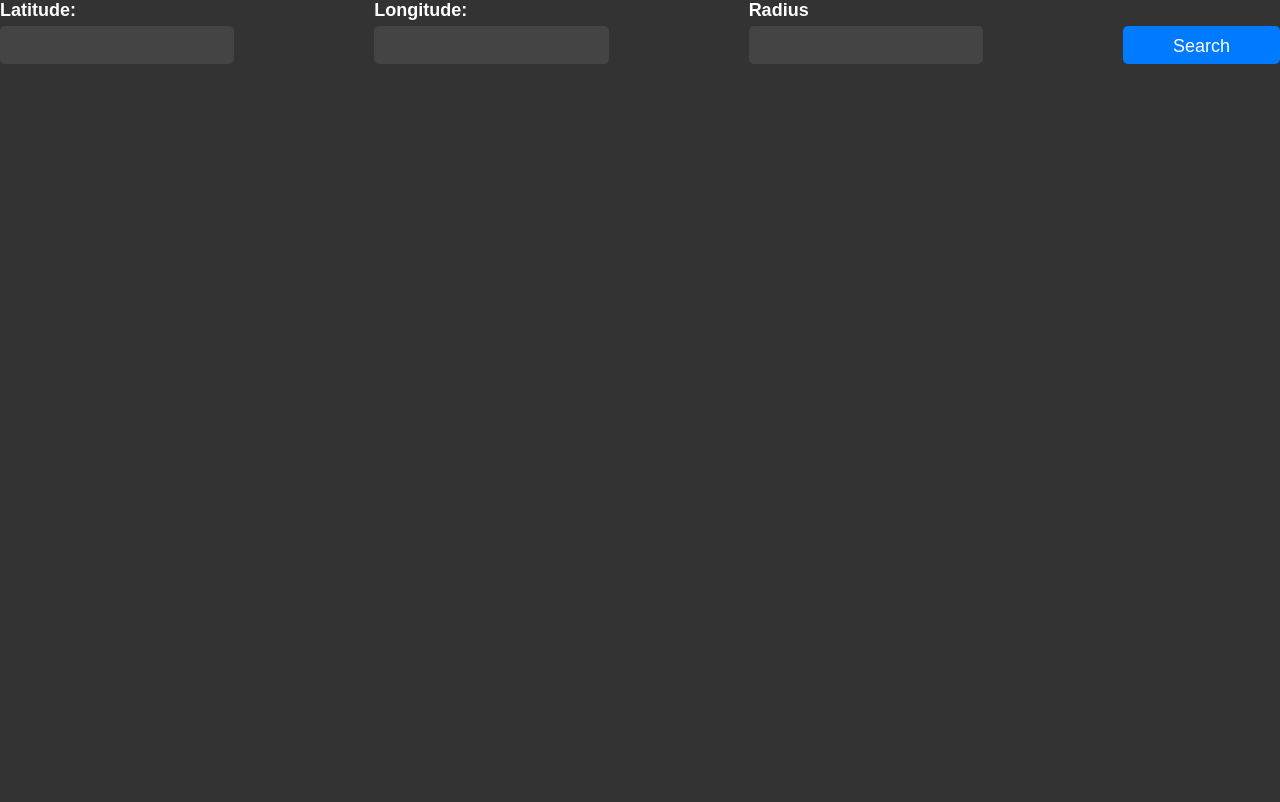
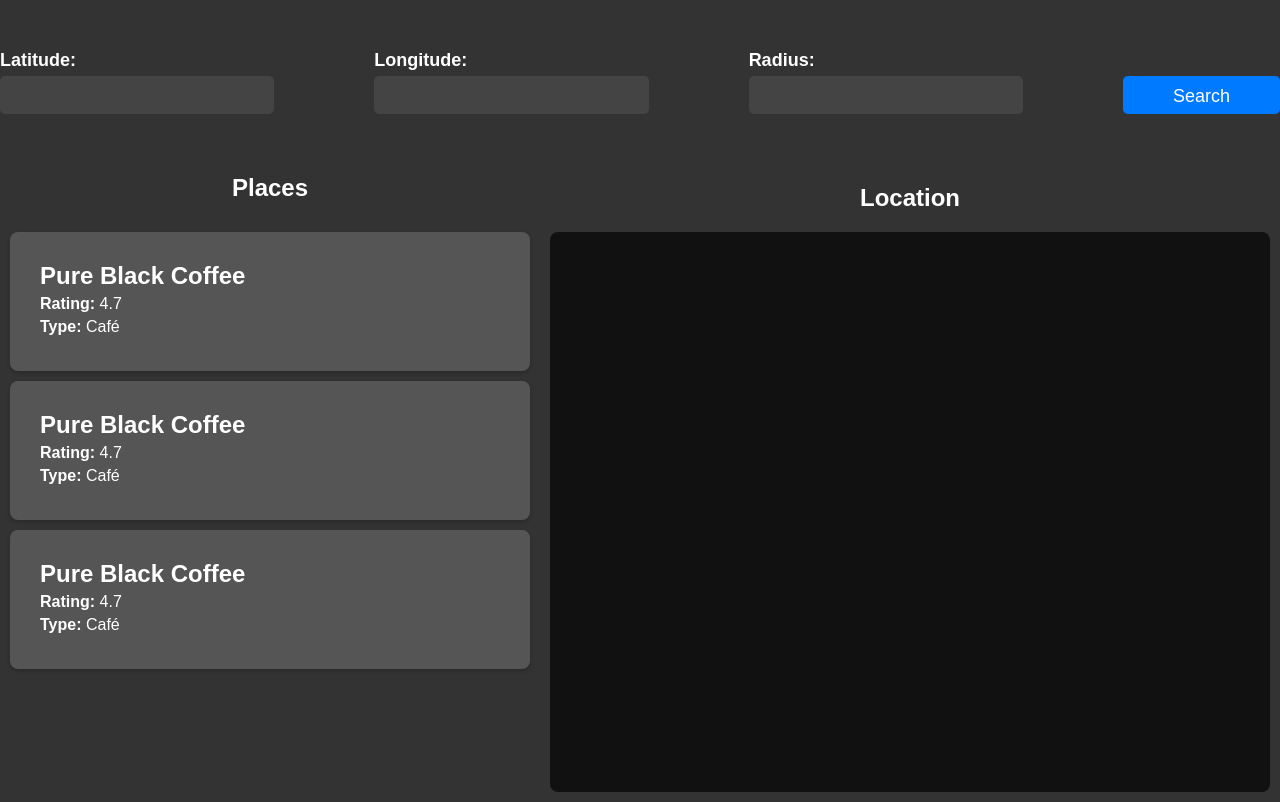
Before and after one commit to dogukanozdemir/Places-Frontend, a React (Create React App) app: page / in a window 1280 px wide. Built offline with nearby package versions, Linux system fonts and the light colour scheme.

Commit message:
Componentized list of places and google maps

```diff
--- a/src/App.css
+++ b/src/App.css
@@ -1,4 +1,8 @@
 .App {
+  display: flex;
+  flex-direction: column;
+  margin-top: 50px;
   color: #fff;
   font-family: Arial, sans-serif;
+  gap: 5vh;
 }
--- a/src/App.js
+++ b/src/App.js
@@ -1,11 +1,14 @@
 import './App.css';
+import {ContentContainer} from './components/ContentContainer/ContentContainer'
 import {InputContainer} from './components/InputContainer/InputContainer'
+//import {MapContainer} from './components/MapContainer/MapContainer'
 
 
 function App() {
   return (
     <div className="App">
-      <InputContainer />
+      <InputContainer/>
+      <ContentContainer/>
     </div>
   );
 }
--- /dev/null
+++ b/src/components/ContentContainer/ContentContainer.css
@@ -0,0 +1,6 @@
+.content-container {
+    display: flex;
+    align-items: stretch;
+    flex-direction: row;
+    justify-content: center;
+}
--- /dev/null
+++ b/src/components/ContentContainer/ContentContainer.js
@@ -0,0 +1,11 @@
+import './ContentContainer.css'
+import {PlaceListContainer} from '../PlaceListContainer/PlaceListContainer'
+import {MapContainer} from '../MapContainer/MapContainer'
+export function ContentContainer() {
+    return (
+        <div className='content-container'>
+            <PlaceListContainer/>
+            <MapContainer/>
+        </div>
+    );
+}
--- a/src/components/InputContainer/InputContainer.js
+++ b/src/components/InputContainer/InputContainer.js
@@ -7,8 +7,8 @@ export function InputContainer() {
         <div className='input-container'>
             <Textbox header="Latitude:"/>
             <Textbox header="Longitude:"/>
-            <Textbox header="Radius"/>
-            <Button className="input-container-button" text="Search"/>
+            <Textbox header="Radius:"/>
+            <Button text="Search"/>
         </div>
     );
 }
--- /dev/null
+++ b/src/components/MapContainer/MapContainer.css
@@ -0,0 +1,12 @@
+.map-container {
+    width: 100%;
+    margin: 10px;
+    text-align: center;
+}
+
+.map {
+    background-color: #111;
+    padding: 20px;
+    border-radius: 8px;
+    height: 65vh;
+}
--- /dev/null
+++ b/src/components/MapContainer/MapContainer.js
@@ -0,0 +1,12 @@
+import './MapContainer.css'
+
+
+// TODO: Implement google maps
+export function MapContainer() {
+    return (
+        <div className='map-container'>
+            <h2>Location</h2>
+            <div className='map'></div>
+        </div>
+    );
+}
--- a/src/components/PlaceCard/PlaceCard.css
+++ b/src/components/PlaceCard/PlaceCard.css
@@ -1,27 +1,35 @@
 .card {
-    text-align: center;
     background-color: #555;
+    color: #fff;
+    border-radius: 8px;
+    box-shadow: 0 2px 4px rgba(0, 0, 0, 0.2);
+    padding: 20px;
+    margin: 10px;
+    transition: transform 0.2s;
     cursor: pointer;
-    font-size: 18px;
-    border-radius: 3px;
-}
-
-.card h2 {
-    margin: 0;
-    padding: 12px 0;
-    background-color: #888;
-}
-
-.card h3 {
-    margin: 0;
-    padding: 12px 0;
 }
 
 .card:hover {
     background-color: #666;
+    transform: scale(1.005);
 }
 
-.place-detail {
-    display: flex;
-    justify-content: space-around;
+.card-content {
+    padding: 10px;
 }
+
+.card-title {
+    font-size: 24px;
+    margin: 0;
+    padding: 0;
+}
+
+.card-rating {
+    font-size: 16px;
+    margin: 5px 0;
+}
+
+.card-type {
+    font-size: 16px;
+    margin: 5px 0;
+}
--- a/src/components/PlaceCard/PlaceCard.js
+++ b/src/components/PlaceCard/PlaceCard.js
@@ -1,13 +1,12 @@
 import './PlaceCard.css';
 
-
-export function PlaceCard({name,rating,type,onClick}) {
+export function PlaceCard({ name, rating, type }) {
     return (
-        <div className='card' onClick={onClick}>
-            <h2>{name}</h2>
-            <div className='place-detail'>
-                <h3>{rating}</h3>
-                <h3>{type}</h3>
+        <div className="card">
+            <div className="card-content">
+                <h3 className="card-title"><b>{name}</b></h3>
+                <p className="card-rating"><b>Rating:</b> {rating}</p>
+                <p className="card-type"><b>Type:</b> {type}</p>
             </div>
         </div>
     );
--- /dev/null
+++ b/src/components/PlaceListContainer/PlaceListContainer.css
@@ -0,0 +1,15 @@
+.list-container {
+    justify-content: center;
+    width: 75%;
+}
+
+.list-container h2 {
+    text-align: center;
+}
+
+.card-list {
+    max-height: 70vh;
+    height: fit-content;
+    overflow-y: auto;
+    border-radius: 5px;
+}
--- /dev/null
+++ b/src/components/PlaceListContainer/PlaceListContainer.js
@@ -0,0 +1,16 @@
+import './PlaceListContainer.css';
+import {PlaceCard} from '../PlaceCard/PlaceCard'
+
+export function PlaceListContainer() {
+    return (
+        <div className='list-container'>
+            <h2>Places</h2>
+            <div className='card-list'>
+                <PlaceCard name="Pure Black Coffee" rating="4.7" type="Café"/>
+                <PlaceCard name="Pure Black Coffee" rating="4.7" type="Café"/>
+                <PlaceCard name="Pure Black Coffee" rating="4.7" type="Café"/>
+
+            </div>
+        </div>
+    )
+}
--- a/src/components/Textbox/Textbox.css
+++ b/src/components/Textbox/Textbox.css
@@ -11,6 +11,7 @@
 .text-input {
     width: 100%;
     padding: 10px;
+    padding-left: 50px;
     font-size: 16px;
     background-color: #444;
     color: #fff;
```
